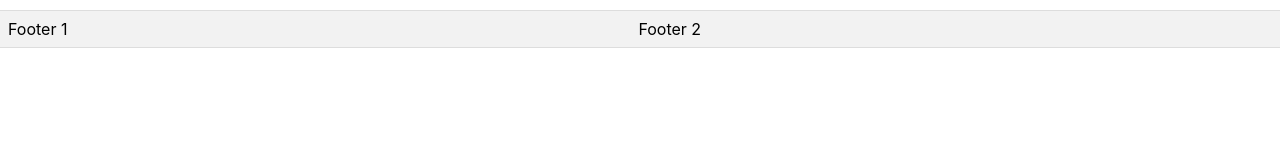
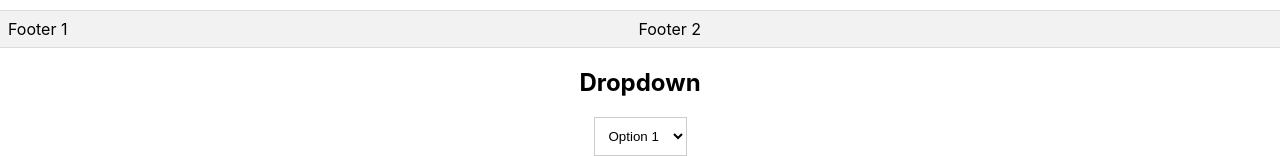
Before and after one commit to csumaoang/sumaoang_cedric_coding_assignment12, a React (Create React App) app: page / in a window 1280 px wide. Shown: the part 1257-1413 px from the top of the page. Before the commit the page ends 1305 px from the top, so only its background shows below. Built offline with nearby package versions, Linux system fonts and the light colour scheme.

Commit message:
Added Dropdown component

```diff
--- a/src/App.tsx
+++ b/src/App.tsx
@@ -1,6 +1,6 @@
 import React from 'react';
 import './App.css';
-import { Button, Label, Text, Table, TableHeader, TableRow, TableCell, TableFooter } from './components';
+import { Button, Label, Text, Table, TableHeader, TableRow, TableCell, TableFooter, Dropdown } from './components';
 
 function App() {
   return (
@@ -53,6 +53,11 @@ function App() {
           </Table>
         </section>
 
+        <section>
+          <h2>Dropdown</h2>
+          <Dropdown options={['Option 1', 'Option 2', 'Option 3']} />
+        </section>
+
       </main>
     </div>
   );
--- /dev/null
+++ b/src/components/Dropdown/Dropdown.tsx
@@ -0,0 +1,30 @@
+import React from 'react';
+import styled from 'styled-components';
+
+export type DropdownProps = {
+  options: string[];
+  disabled?: boolean;
+  onChange?: (value: string) => void;
+};
+
+const StyledSelect = styled.select<{ disabled: boolean }>`
+  padding: 10px;
+  background-color: ${({ disabled }) => (disabled ? 'grey' : 'white')};
+  color: black;
+  border: 1px solid #ccc;
+  cursor: ${({ disabled }) => (disabled ? 'not-allowed' : 'pointer')};
+`;
+
+const Dropdown: React.FC<DropdownProps> = ({ options, disabled = false, onChange }) => {
+  return (
+    <StyledSelect disabled={disabled} onChange={(e) => onChange?.(e.target.value)}>
+      {options.map((option, index) => (
+        <option key={index} value={option}>
+          {option}
+        </option>
+      ))}
+    </StyledSelect>
+  );
+};
+
+export default Dropdown;
--- /dev/null
+++ b/src/components/Dropdown/Dropdown.types.tsx
@@ -0,0 +1,5 @@
+export type DropdownProps = {
+    options: string[];
+    disabled?: boolean;
+    onChange?: (value: string) => void;
+  };
--- /dev/null
+++ b/src/components/Dropdown/index.ts
@@ -0,0 +1 @@
+export { default } from './Dropdown';
--- a/src/components/index.ts
+++ b/src/components/index.ts
@@ -2,3 +2,4 @@ export { default as Button } from './Button';
 export { default as Label } from './Label';
 export { default as Text } from './TextComponent';
 export { Table, TableHeader, TableRow, TableCell, TableFooter } from './Table';
+export { default as Dropdown } from './Dropdown';
```
Also changed, not shown: src/components/Dropdown/Dropdown.tests.tsx (added, +15 -0 lines), 1 other file (tests, documents, lock files or other folders).
